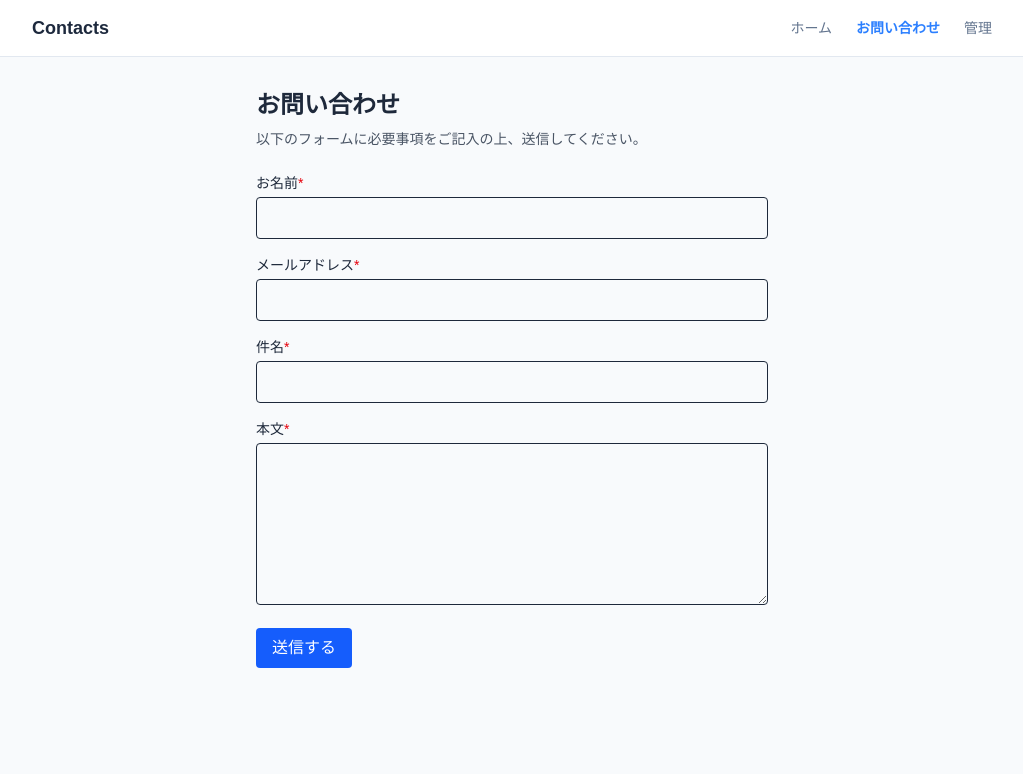
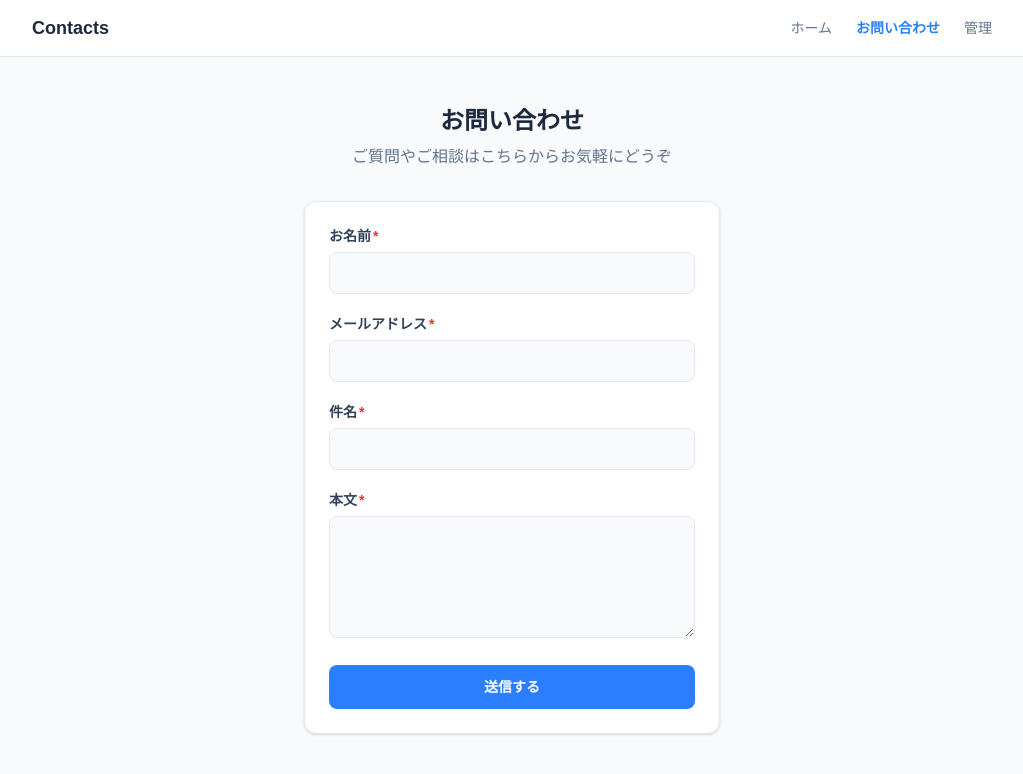
Before and after one commit to naoya0918/supabase-contacts, a Next.js app: page /contact in a window 1280 px wide. Shown: the top 774 px of the page, without its empty margins (128-1151 px from the left). Built offline with nearby package versions, Linux system fonts and the light colour scheme; no server answers.

Commit message:
style: 公開フォームのデザインを仕上げ

```diff
--- a/app/contact/ContactForm.tsx
+++ b/app/contact/ContactForm.tsx
@@ -1,9 +1,8 @@
 "use client";
 
 // 問い合わせフォーム本体の Client Component
-// useState でフォーム状態を保持し、useTransition で送信中の pending を管理する。
-// 既存の StatusSelect / DeleteButton と同じパターンを踏襲。
-// バリデーションはクライアントで1回、Server Action 側でもう1回（二重防御）。
+// useState でフォーム状態を保持し、useTransition で送信中の pending を管理する
+// バリデーションはクライアントで1回、Server Action 側でもう1回（二重防御）
 
 import { useState, useTransition } from "react";
 import { useRouter } from "next/navigation";
@@ -15,12 +14,10 @@ import {
 } from "@/lib/contactValidation";
 
 // フィールドに紐づかない全体エラー（Supabase接続失敗等）を入れる特別キー _form を
-// ContactErrors に足した拡張型。フィールド別エラーとシステムエラーを同じ state で管理する。
+// ContactErrors に足した拡張型
 type FormErrors = ContactErrors & { _form?: string };
 
 export default function ContactForm() {
-  // フォーム4項目の値を1つのオブジェクトでまとめて保持
-  // useState を4つ作るより、スプレッド構文で1箇所から更新する方が管理しやすい
   const [form, setForm] = useState<ContactInput>({
     name: "",
     email: "",
@@ -28,69 +25,51 @@ export default function ContactForm() {
     message: "",
   });
 
-  // フィールド別エラー + 全体エラーを1つの state にまとめる
   const [errors, setErrors] = useState<FormErrors>({});
-
-  // 送信中の pending フラグ管理
-  // useTransition を使う理由：Server Action 呼び出し中のローディング状態を
-  // React が管理してくれ、UI をブロックせず isPending を取り出せる
   const [isPending, startTransition] = useTransition();
-
-  // 成功時のリダイレクト用ルーター
   const router = useRouter();
 
-  // フォーム送信ハンドラ
-  // 1. クライアント側バリデーション → エラーあれば赤字表示して終了
-  // 2. Server Action createContact を呼ぶ
-  // 3. 戻り値に応じて fieldErrors / error / 成功リダイレクト を分岐
   const handleSubmit = (e: React.FormEvent<HTMLFormElement>) => {
     e.preventDefault();
 
-    // 1. クライアント側バリデーション
     const clientErrors = validateContactInput(form);
     if (Object.keys(clientErrors).length > 0) {
       setErrors(clientErrors);
       return;
     }
-    // バリデーション通過時は古いエラー表示をクリア
     setErrors({});
 
-    // 2. Server Action 呼び出し
     startTransition(async () => {
       const res = await createContact(form);
 
-      // サーバー側バリデーションで弾かれたフィールドエラーを受け取る
       if (res.fieldErrors) {
         setErrors(res.fieldErrors);
         return;
       }
 
-      // システムエラー（Supabase接続失敗等）はフォーム上部に出す
       if (res.error) {
         setErrors({ _form: res.error });
         return;
       }
 
-      // 3. 成功 → 完了ページへクライアント側ルーティングで遷移
       router.push("/contact/thanks");
     });
   };
 
-  // noValidate を付けてブラウザの HTML5 バリデーションを無効化
-  // 自前の validateContactInput と二重に走ると挙動がブレるため片方に統一する
   return (
-    <form onSubmit={handleSubmit} noValidate className="space-y-4">
-      {/* 全体エラー（フィールドに紐づかない Supabase 接続失敗等） */}
+    <div className="bg-white rounded-xl shadow-sm border border-slate-200 p-6">
+      <form onSubmit={handleSubmit} noValidate className="space-y-5">
+        {/* 全体エラー */}
         {errors._form && (
-        <p className="text-red-600 border border-red-300 rounded p-2">
+          <p className="text-red-500 text-sm bg-red-50 border border-red-200 rounded-lg p-3">
             {errors._form}
           </p>
         )}
 
         {/* お名前 */}
         <div>
-        <label htmlFor="name" className="block text-sm font-medium mb-1">
-          お名前<span className="text-red-600">*</span>
+          <label htmlFor="name" className="block text-sm font-semibold text-slate-700 mb-1.5">
+            お名前<span className="text-red-500 ml-0.5">*</span>
           </label>
           <input
             id="name"
@@ -101,21 +80,19 @@ export default function ContactForm() {
             disabled={isPending}
             aria-invalid={!!errors.name}
             aria-describedby={errors.name ? "name-error" : undefined}
-          className="w-full border rounded px-3 py-2 disabled:opacity-50"
+            className="w-full bg-slate-50 border border-slate-200 rounded-lg px-3 py-2.5 text-sm focus:outline-none focus:border-blue-500 focus:ring-1 focus:ring-blue-500 disabled:opacity-50"
           />
           {errors.name && (
-          <p id="name-error" className="text-red-600 text-sm mt-1">
+            <p id="name-error" className="text-red-500 text-sm mt-1">
               {errors.name}
             </p>
           )}
         </div>
 
         {/* メールアドレス */}
-      {/* type="email" にしない理由：ブラウザごとの実装差で自動バリデーションが効いてしまうと */}
-      {/*                    自前の noValidate と組み合わせて混乱の元になるため、素の text にする */}
         <div>
-        <label htmlFor="email" className="block text-sm font-medium mb-1">
-          メールアドレス<span className="text-red-600">*</span>
+          <label htmlFor="email" className="block text-sm font-semibold text-slate-700 mb-1.5">
+            メールアドレス<span className="text-red-500 ml-0.5">*</span>
           </label>
           <input
             id="email"
@@ -126,10 +103,10 @@ export default function ContactForm() {
             disabled={isPending}
             aria-invalid={!!errors.email}
             aria-describedby={errors.email ? "email-error" : undefined}
-          className="w-full border rounded px-3 py-2 disabled:opacity-50"
+            className="w-full bg-slate-50 border border-slate-200 rounded-lg px-3 py-2.5 text-sm focus:outline-none focus:border-blue-500 focus:ring-1 focus:ring-blue-500 disabled:opacity-50"
           />
           {errors.email && (
-          <p id="email-error" className="text-red-600 text-sm mt-1">
+            <p id="email-error" className="text-red-500 text-sm mt-1">
               {errors.email}
             </p>
           )}
@@ -137,8 +114,8 @@ export default function ContactForm() {
 
         {/* 件名 */}
         <div>
-        <label htmlFor="subject" className="block text-sm font-medium mb-1">
-          件名<span className="text-red-600">*</span>
+          <label htmlFor="subject" className="block text-sm font-semibold text-slate-700 mb-1.5">
+            件名<span className="text-red-500 ml-0.5">*</span>
           </label>
           <input
             id="subject"
@@ -149,47 +126,47 @@ export default function ContactForm() {
             disabled={isPending}
             aria-invalid={!!errors.subject}
             aria-describedby={errors.subject ? "subject-error" : undefined}
-          className="w-full border rounded px-3 py-2 disabled:opacity-50"
+            className="w-full bg-slate-50 border border-slate-200 rounded-lg px-3 py-2.5 text-sm focus:outline-none focus:border-blue-500 focus:ring-1 focus:ring-blue-500 disabled:opacity-50"
           />
           {errors.subject && (
-          <p id="subject-error" className="text-red-600 text-sm mt-1">
+            <p id="subject-error" className="text-red-500 text-sm mt-1">
               {errors.subject}
             </p>
           )}
         </div>
 
-      {/* 本文（複数行） */}
+        {/* 本文 */}
         <div>
-        <label htmlFor="message" className="block text-sm font-medium mb-1">
-          本文<span className="text-red-600">*</span>
+          <label htmlFor="message" className="block text-sm font-semibold text-slate-700 mb-1.5">
+            本文<span className="text-red-500 ml-0.5">*</span>
           </label>
           <textarea
             id="message"
-          rows={6}
+            rows={5}
             value={form.message}
             onChange={(e) => setForm({ ...form, message: e.target.value })}
             maxLength={2000}
             disabled={isPending}
             aria-invalid={!!errors.message}
             aria-describedby={errors.message ? "message-error" : undefined}
-          className="w-full border rounded px-3 py-2 disabled:opacity-50"
+            className="w-full bg-slate-50 border border-slate-200 rounded-lg px-3 py-2.5 text-sm focus:outline-none focus:border-blue-500 focus:ring-1 focus:ring-blue-500 disabled:opacity-50 resize-vertical"
           />
           {errors.message && (
-          <p id="message-error" className="text-red-600 text-sm mt-1">
+            <p id="message-error" className="text-red-500 text-sm mt-1">
               {errors.message}
             </p>
           )}
         </div>
 
         {/* 送信ボタン */}
-      {/* type="submit" にすることで Enter キー送信も効く */}
         <button
           type="submit"
           disabled={isPending}
-        className="bg-blue-600 text-white rounded px-4 py-2 disabled:opacity-50"
+          className="w-full bg-blue-500 hover:bg-blue-700 text-white font-semibold rounded-lg py-3 text-sm disabled:opacity-50 disabled:cursor-not-allowed transition-colors"
         >
           {isPending ? "送信中..." : "送信する"}
         </button>
       </form>
+    </div>
   );
 }
--- a/app/contact/page.tsx
+++ b/app/contact/page.tsx
@@ -1,17 +1,17 @@
 // /contact ページ本体（Server Component）
-// 訪問者向けの公開問い合わせフォームを配置するだけの薄い入れ物。
-// 実際のフォーム操作は Client Component である ContactForm が担当する。
-// Server Component にしている理由：ページ自体は静的な文言とフォームの配置だけで
-// ブラウザ側 JS が不要なため、デフォルトの Server Component のまま書ける。
+// 訪問者向けの公開問い合わせフォームを配置するだけの薄い入れ物
 import ContactForm from "./ContactForm";
 
 export default function ContactPage() {
   return (
-    <main className="p-8 max-w-xl mx-auto">
-      <h1 className="text-2xl font-bold mb-2">お問い合わせ</h1>
-      <p className="text-sm text-gray-600 mb-6">
-        以下のフォームに必要事項をご記入の上、送信してください。
-      </p>
+    <main className="max-w-md mx-auto px-4 py-12">
+      {/* 見出しと説明を中央揃え */}
+      <div className="text-center mb-8">
+        <h1 className="text-2xl font-bold text-slate-800">お問い合わせ</h1>
+        <p className="text-slate-500 mt-2">
+          ご質問やご相談はこちらからお気軽にどうぞ
+        </p>
+      </div>
       <ContactForm />
     </main>
   );
```
Lines whose indentation alone changed are shown as unchanged.
